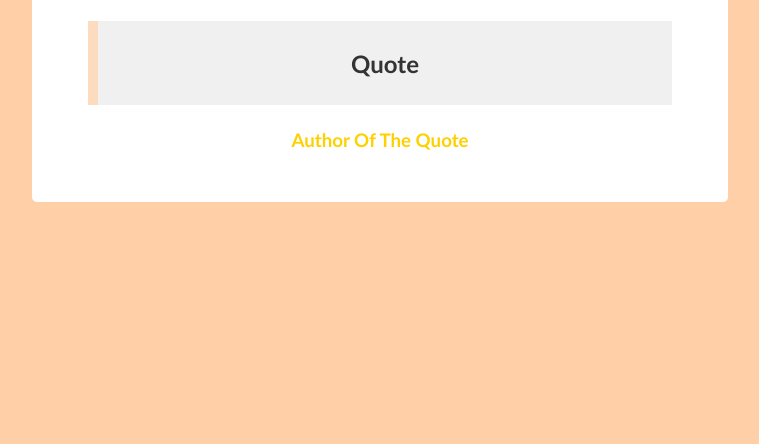
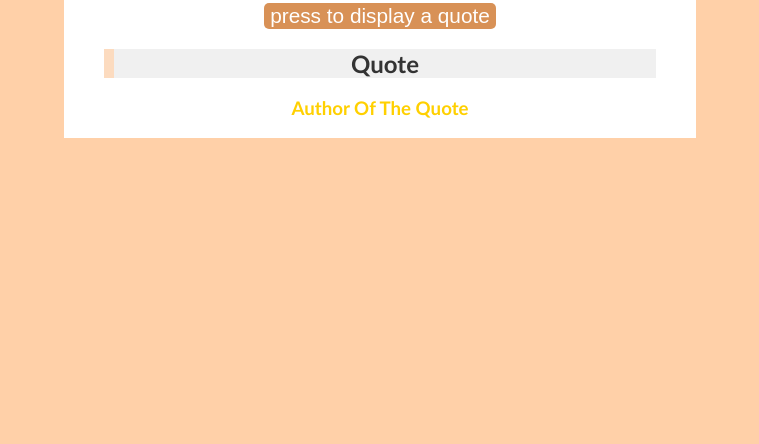
Before and after one commit to KelseyMetter/quotes, a plain HTML site: page index.html in a window 1280 px wide. Shown: the part 372-816 px from the top of the page, without its empty margins (260-1019 px from the left). Drawn offline with Linux system fonts and the light colour scheme.

Commit message:
Update styles.css

```diff
--- a/styles.css
+++ b/styles.css
@@ -11,8 +11,6 @@ body{
 }
 .container{
     text-align: center;
-    padding: 2rem;
-    border-radius: 5px;
     background-color: #fff;
     flex: 0 0 50%;
 }
@@ -22,7 +20,7 @@ body{
     background: #d89156;
     font-size: 1.3rem;
     padding: 0.25 0.5rem;
-    border-radius: 7px;
+    border-radius: 5px;
     cursor: pointer;
 }
 #quoteBtn:hover{
@@ -31,8 +29,6 @@ body{
 blockquote{
     background: #f0f0f0;
     border-left: 10px solid #fcdbbf;
-    margin: 1.5rem;
-    padding: 0.5rem;
 }
 #quoteAuthor{
     color: #ffd000;
```
